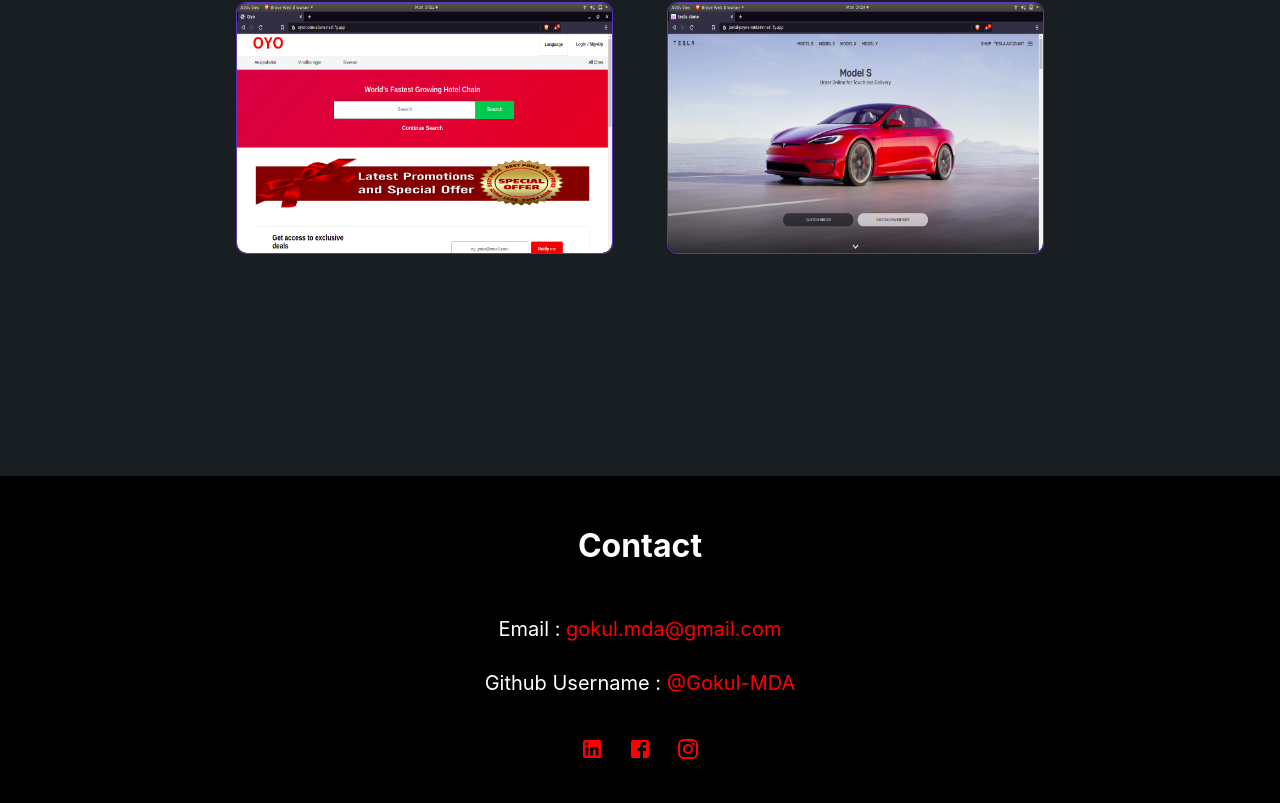
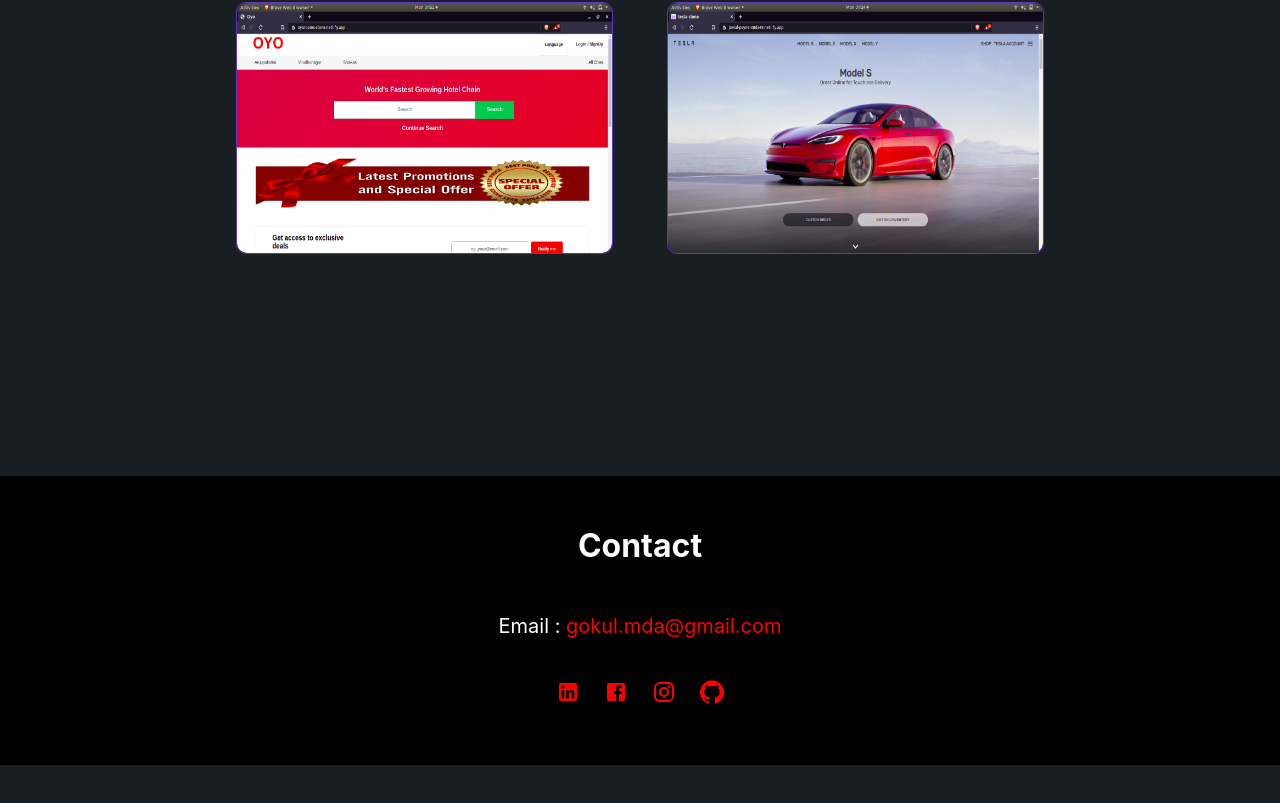
Before and after one commit to Gokul-MDA/portfolio, a React (Create React App) app: page / in a window 1280 px wide. Shown: the part 1961-2764 px from the top of the page. After the commit the page ends 2726 px from the top, so only its background shows below. Built offline with nearby package versions, Linux system fonts and the light colour scheme.

Commit message:
update contact

```diff
--- a/src/components/Contact.js
+++ b/src/components/Contact.js
@@ -1,7 +1,7 @@
 import React from "react";
 import { Element } from "react-scroll";
 import { IconButton } from "@material-ui/core";
-import { Facebook, Instagram, LinkedIn } from "@material-ui/icons";
+import { Facebook, Instagram, LinkedIn, GitHub } from "@material-ui/icons";
 import styled from "styled-components";
 
 const ContactCss = styled.div`
@@ -25,7 +25,6 @@
   flex-direction: column;
   align-items: center;
   justify-content: center;
-  padding: 30px;
 
   p {
     font-size: 20px;
@@ -65,11 +64,11 @@
           <p>
             Email : <span>gokul.mda@gmail.com</span>
           </p>
-          <p>
+          {/* <p>
             Github Username : <span>@Gokul-MDA</span>
-          </p>
+          </p> */}
           <ContactIcons>
-            <a href="https://www.linkedin.com/in/gokul-d-9384321a0/">
+            <a href="https://www.linkedin.com/in/gokul-d-b3a969213/">
               <IconButton>
                 <LinkedIn />
               </IconButton>
@@ -84,6 +83,11 @@
                 <Instagram />
               </IconButton>
             </a>
+            <a href="https://github.com/Gokul-MDA">
+              <IconButton>
+                <GitHub />
+              </IconButton>
+            </a>
           </ContactIcons>
         </ContactContainer>
       </ContactCss>
--- a/src/components/TopContent.js
+++ b/src/components/TopContent.js
@@ -31,7 +31,6 @@
     width: 100%;
     top: 170px;
     left: 0;
-    margin-left: 20px;
   }
 `;
 
```
